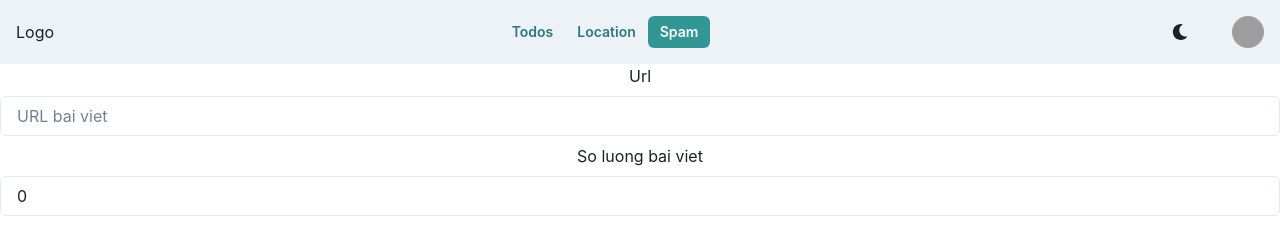
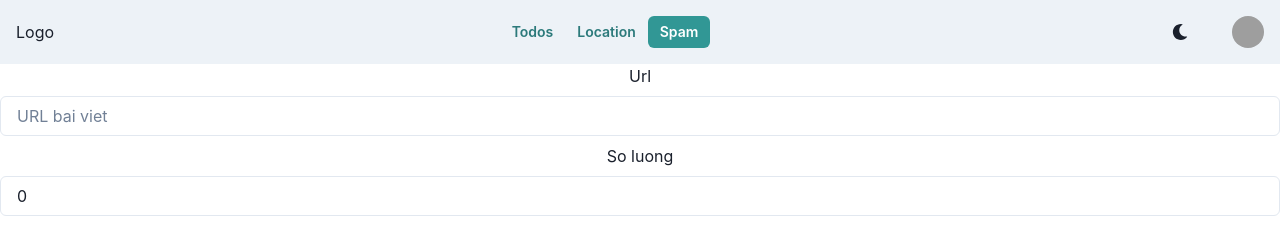
Before and after one commit to pta201/PWA, a React (Vite) app: page /spam in a window 1280 px wide. Shown: the top 228 px of the page. Built offline with nearby package versions, Linux system fonts and the light colour scheme; no server answers; grey boxes are pictures that could not be loaded.

Commit message:
Update index.tsx

```diff
--- a/src/pages/spam/index.tsx
+++ b/src/pages/spam/index.tsx
@@ -62,7 +62,7 @@ export default function Spam() {
           value={url}
           onChange={handleUrlChange}
         />
-        <Text>So luong bai viet</Text>
+        <Text>So luong</Text>
         <Input
           type="number"
           placeholder="Number"
```
